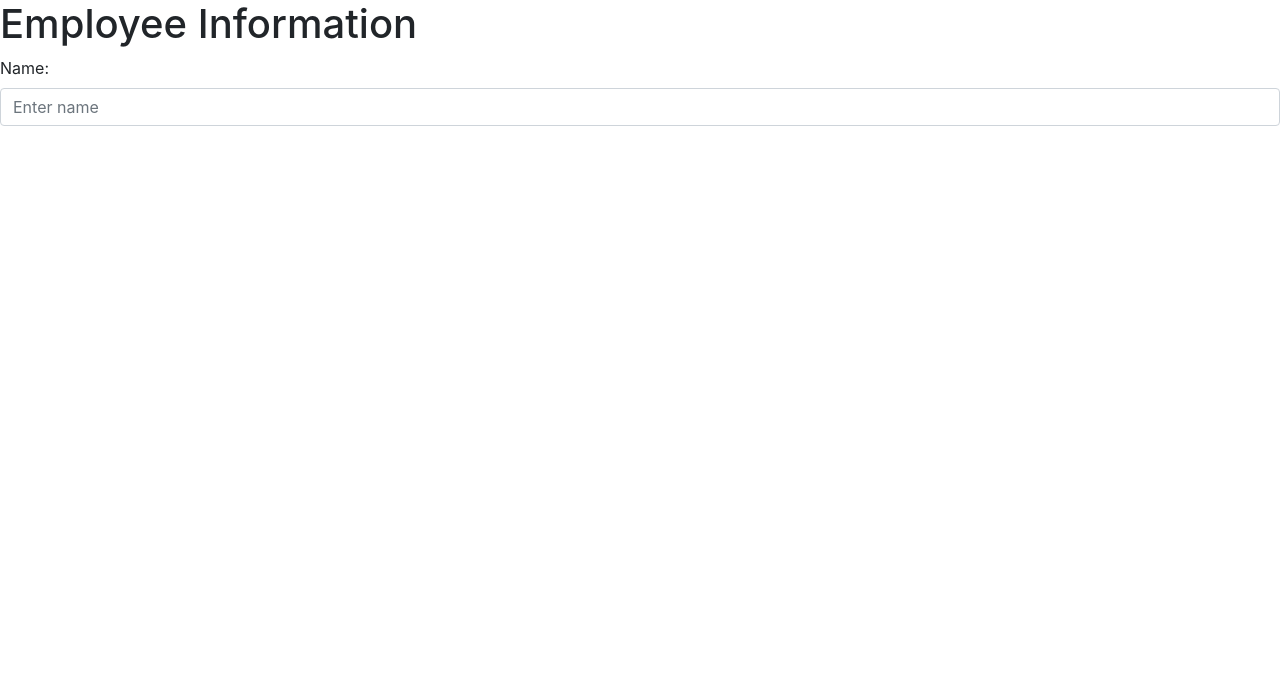
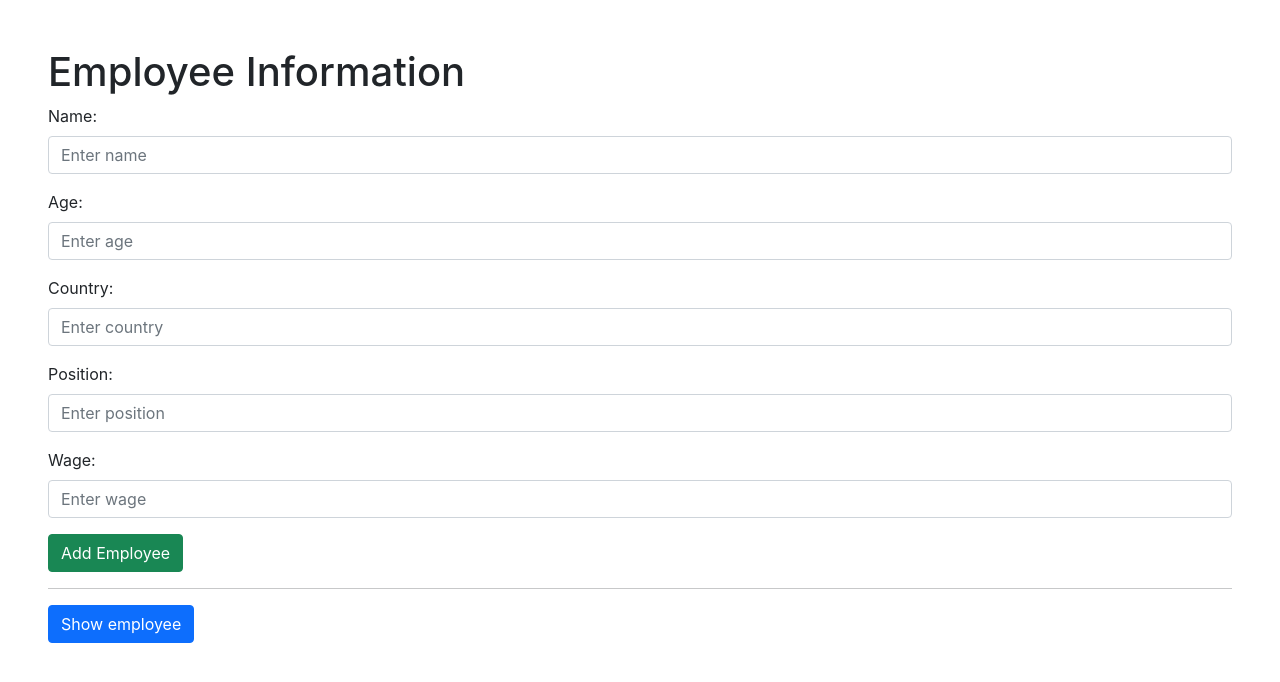
Before and after one commit to Nattapon33998/sideProject, a React (Create React App) app in the folder CRUD/crud-frontend/: page / in a window 1280 px wide. Shown: the top 682 px of the page. Built offline with nearby package versions, Linux system fonts and the light colour scheme.

Commit message:
update form

```diff
--- a/CRUD/crud-frontend/src/App.js
+++ b/CRUD/crud-frontend/src/App.js
@@ -1,6 +1,6 @@
 function App() {
   return (
-    <div className="App Container">
+    <div className="App Container m-5">
       <h1>Employee Information</h1>
       <div className="Information">
         <form action="">
@@ -14,7 +14,58 @@ function App() {
               placeholder="Enter name"
             />
           </div>
+
+          <div className="mb-3">
+            <label htmlFor="age" className="form-label">
+              Age:
+            </label>
+            <input
+              type="number"
+              className="form-control"
+              placeholder="Enter age"
+            />
+          </div>
+
+          <div className="mb-3">
+            <label htmlFor="country" className="form-label">
+              Country:
+            </label>
+            <input
+              type="text"
+              className="form-control"
+              placeholder="Enter country"
+            />
+          </div>
+
+          <div className="mb-3">
+            <label htmlFor="position" className="form-label">
+              Position:
+            </label>
+            <input
+              type="text"
+              className="form-control"
+              placeholder="Enter position"
+            />
+          </div>
+
+          <div className="mb-3">
+            <label htmlFor="wage" className="form-label">
+              Wage:
+            </label>
+            <input
+              type="text"
+              className="form-control"
+              placeholder="Enter wage"
+            />
+          </div>
+
+          <button className="btn btn-success">Add Employee</button>
         </form>
+      </div>
+      <hr />
+
+      <div className="employees">
+        <button className="btn btn-primary">Show employee</button>
       </div>
     </div>
   );
```
